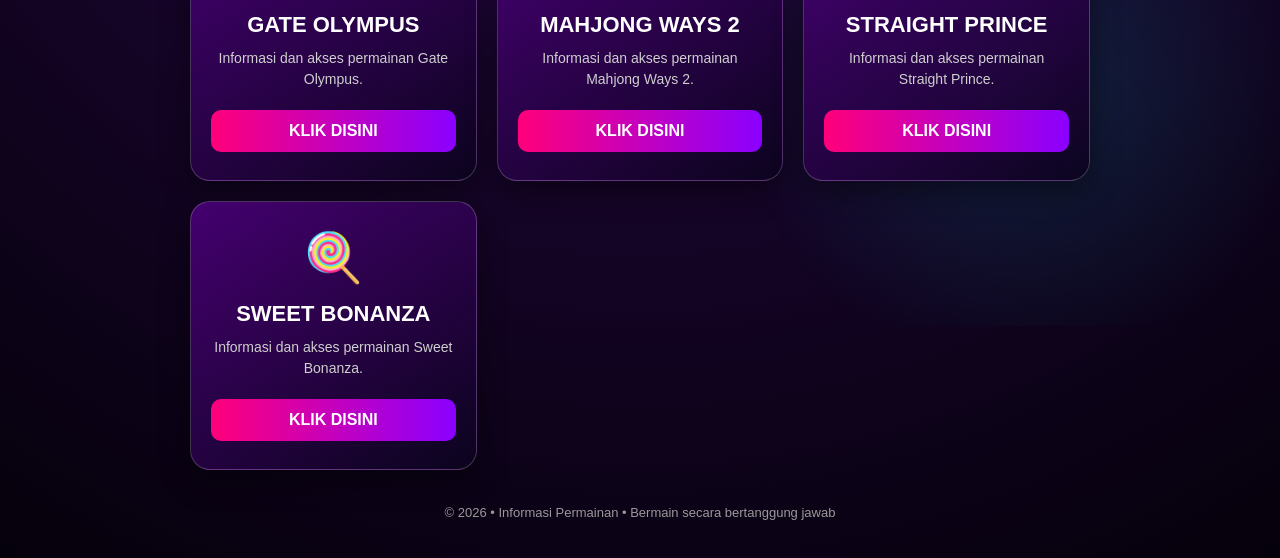
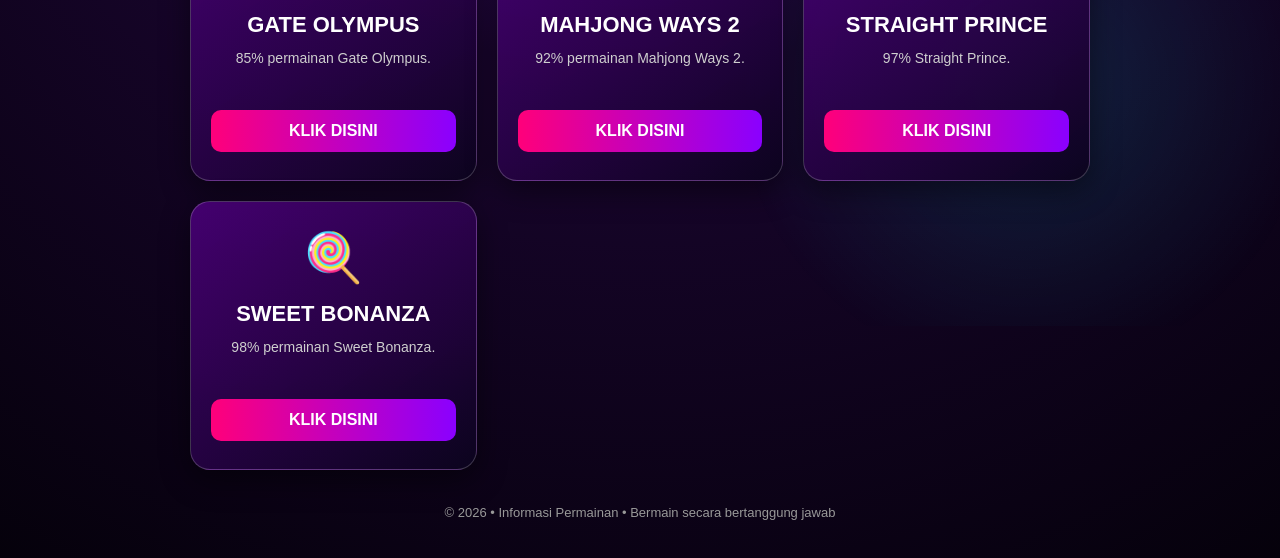
Before and after one commit to sorayajane90-glitch/GAME-TRIK-GACOR, a plain HTML site: page index.html in a window 1280 px wide. Shown: the part 474-1032 px from the top of the page. Drawn offline with Linux system fonts and the light colour scheme.

Commit message:
Update index.html

```diff
--- a/index.html
+++ b/index.html
@@ -217,7 +217,7 @@
       <div class="game-card">
         <div class="game-icon">⚡</div>
         <h3>GATE OLYMPUS</h3>
-        <p>Informasi dan akses permainan Gate Olympus.</p>
+        <p>85% permainan Gate Olympus.</p>
 
         <a
           class="game-btn"
@@ -232,7 +232,7 @@
       <div class="game-card">
         <div class="game-icon">🐉</div>
         <h3>MAHJONG WAYS 2</h3>
-        <p>Informasi dan akses permainan Mahjong Ways 2.</p>
+        <p>92% permainan Mahjong Ways 2.</p>
 
         <a
           class="game-btn"
@@ -247,7 +247,7 @@
       <div class="game-card">
         <div class="game-icon">👑</div>
         <h3>STRAIGHT PRINCE</h3>
-        <p>Informasi dan akses permainan Straight Prince.</p>
+        <p>97% Straight Prince.</p>
 
         <a
           class="game-btn"
@@ -262,7 +262,7 @@
       <div class="game-card">
         <div class="game-icon">🍭</div>
         <h3>SWEET BONANZA</h3>
-        <p>Informasi dan akses permainan Sweet Bonanza.</p>
+        <p>98% permainan Sweet Bonanza.</p>
 
         <a
           class="game-btn"
```
